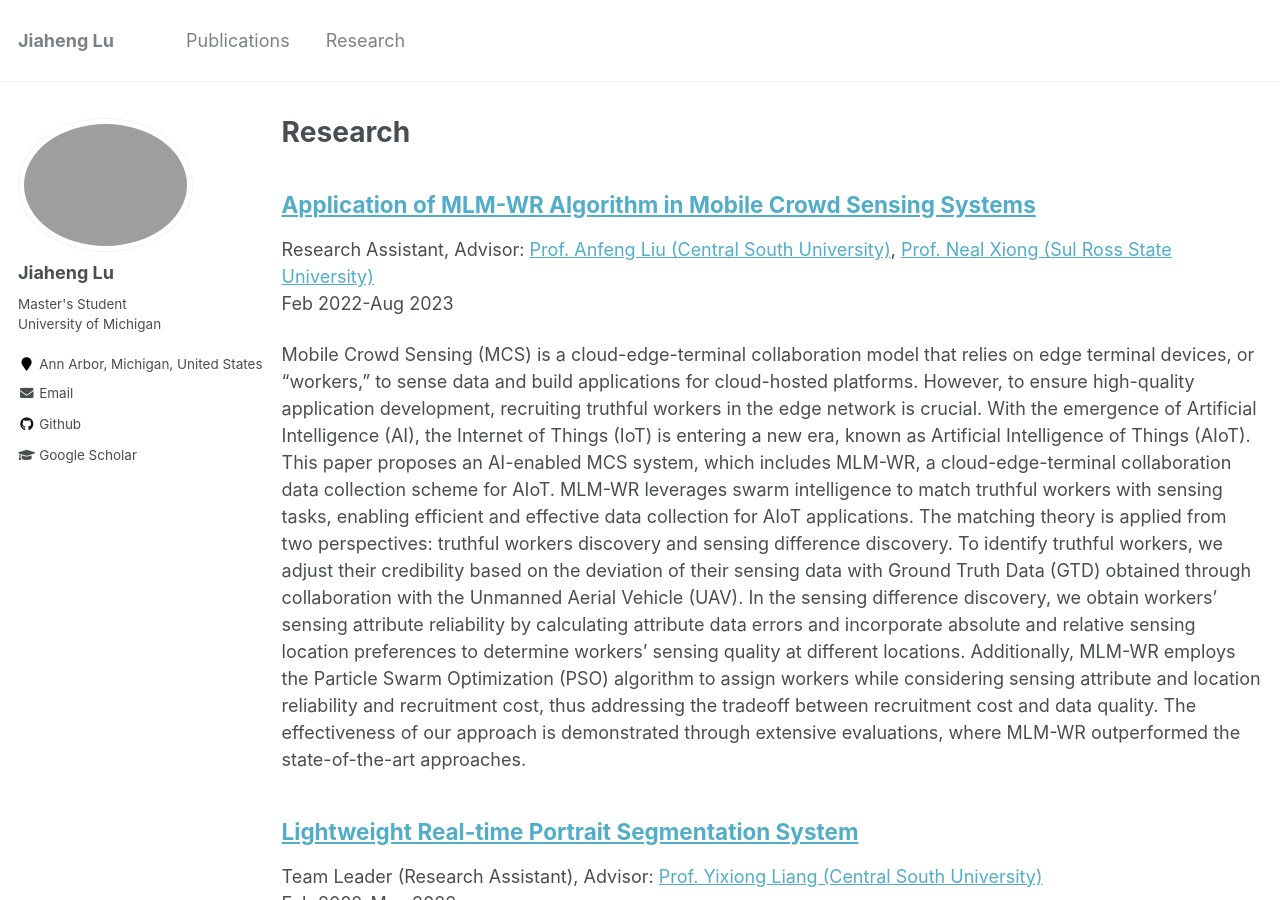
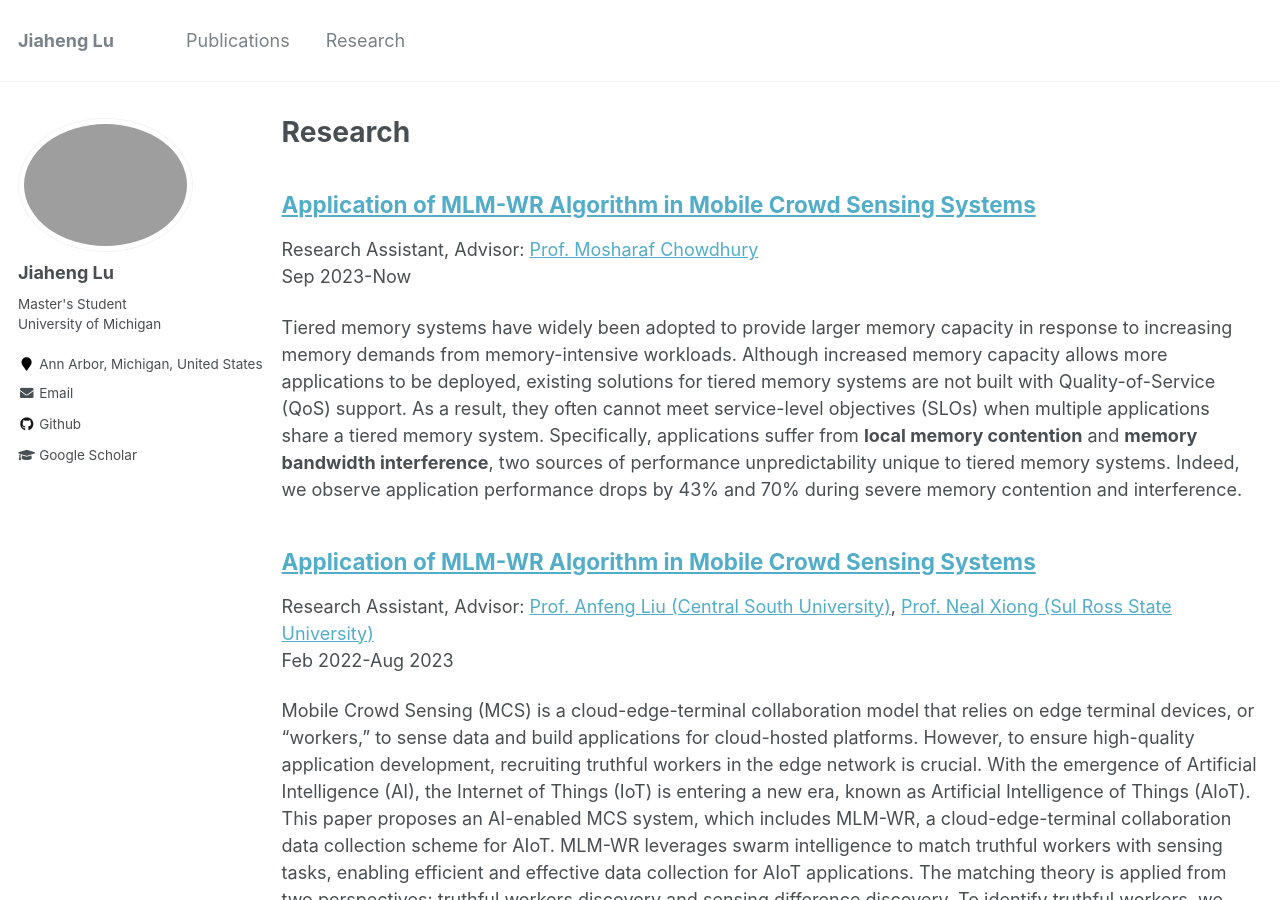
Before and after one commit to JhengLu/JhengLu.github.io, a Jekyll site: the page built from _pages/teaching.html, in a window 1280 px wide and 900 px high. Built offline with Jekyll 4.4.1, drawn with Linux system fonts in a browser that asks for light colours.

Commit message:
add research part of mercury

```diff
--- /dev/null
+++ b/_research/2024-10-01-cxl.md
@@ -0,0 +1,26 @@
+---
+title: "Application of MLM-WR Algorithm in Mobile Crowd Sensing Systems"
+collection: research
+permalink: /research/cxl
+date_1: 2024-10-01
+judge: clear
+
+---
+<p>Research Assistant, Advisor: <a href="https://symbioticlab.org/">Prof. Mosharaf Chowdhury</a> <br>Sep 2023-Now</p>
+Tiered memory systems have widely been adopted to provide larger memory capacity in response to increasing memory demands from memory-intensive workloads.
+Although increased memory capacity allows more applications to be deployed, existing solutions for tiered memory systems are not built with Quality-of-Service (QoS) support.
+As a result, they often cannot meet service-level objectives (SLOs) when multiple applications share a tiered memory system.
+Specifically, applications suffer from **local memory contention** and **memory bandwidth interference**, two sources of performance unpredictability unique to tiered memory systems.
+Indeed, we observe application performance drops by 43% and 70% during severe memory contention and interference.
+
+This paper presents Mercury, a QoS-aware tiered memory system that provides predictable performance for coexisting memory-intensive applications, each with different SLOs.
+Mercury enables per-tier page reclamation to enforce application-level resource management.
+It leverages a novel admission control and real-time adaptation algorithm to maximize local memory utilization while mitigating memory interference.
+Evaluations with real-world applications show that Mercury can provide QoS guarantees among multiple applications sharing a tiered memory system with up to 53.4% improvement in performance.
+
+<img src='/images/mercury_overview.pdf'>
+**Materials**
+<ul>
+<li><a href="#">Code</a></li>
+<li><a href="#">Paper</a></li>
+</ul>
```
Also changed, not shown: _research/2022-02-28-MCS.md (+1 -1 lines), 1 other file.
